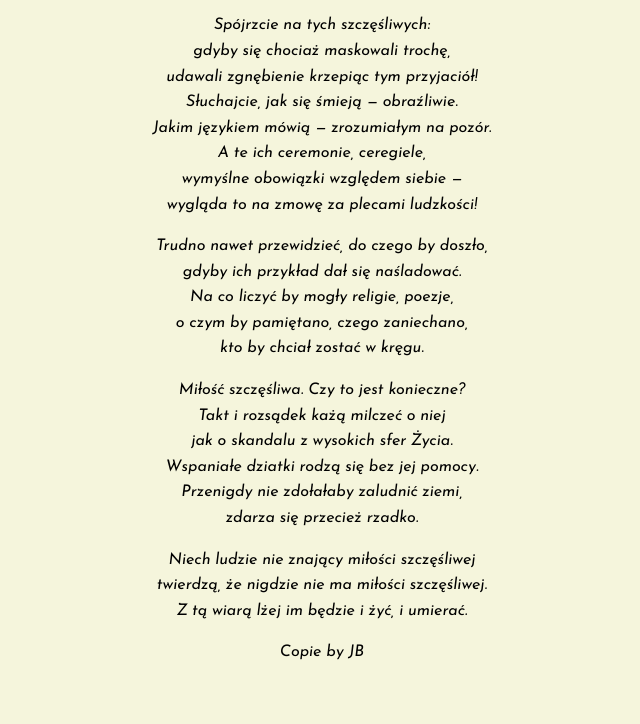
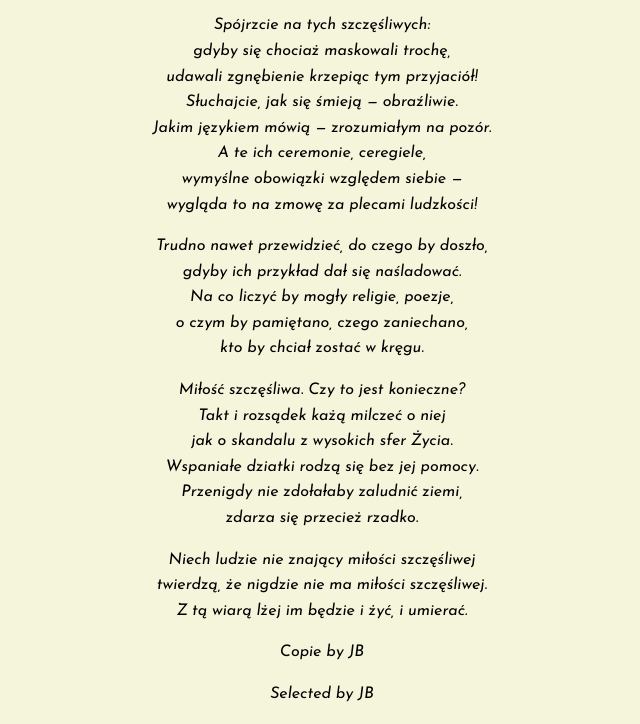
Before and after one commit to JoannaRed/Joanna, a plain HTML site: page index.html in a window 1280 px wide. Shown: the part 464-1188 px from the top of the page, without its empty margins (318-958 px from the left). Before the commit the page ends 1146 px from the top, so only its background shows below. Drawn offline with Linux system fonts and the light colour scheme.

Commit message:
Add signature 2

```diff
--- a/index.html
+++ b/index.html
@@ -22,6 +22,8 @@
 
     <p>Copie by JB</p>
 
+    <p>Selected by JB</p>
+
 </body>
 
 </html>
```
